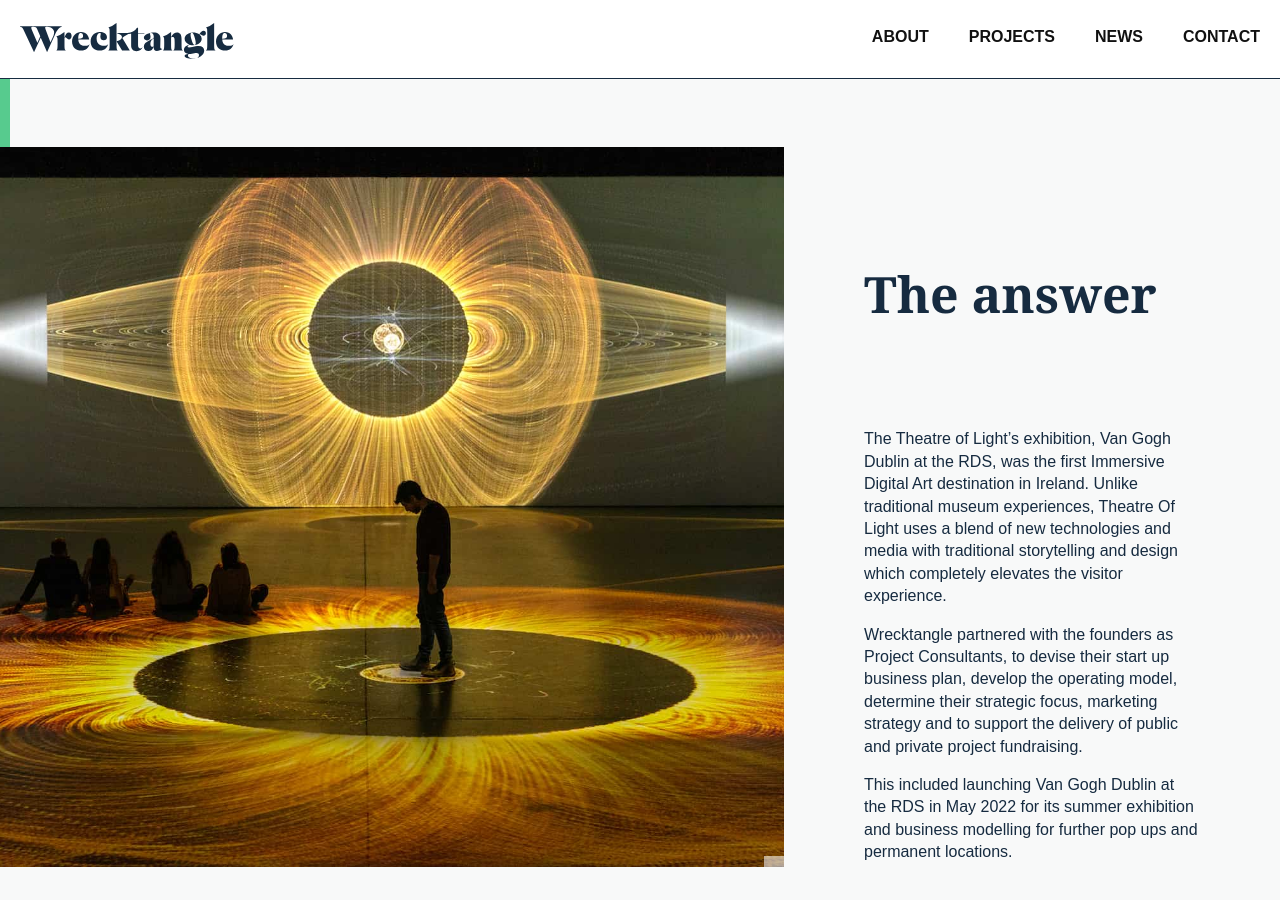
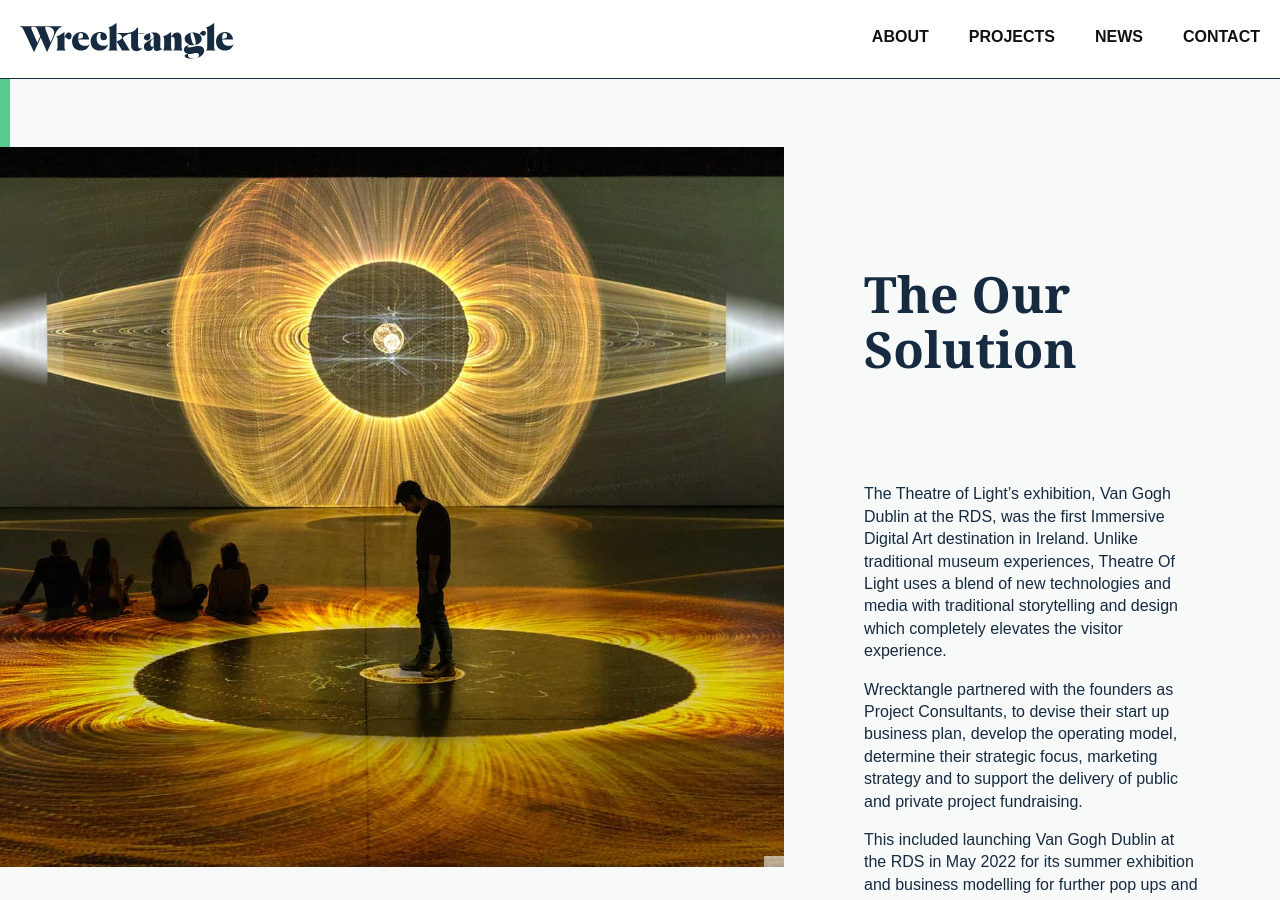
Before and after one commit to HarryFischer/wrecktangle, a Jekyll site: the page built from _projects/theatre-of-light.markdown, in a window 1280 px wide and 900 px high, scrolled down 730 px. Built offline with Jekyll 4.4.1, drawn with Linux system fonts in a browser that asks for light colours.

Commit message:
Updated Theatre Of Light

```diff
--- a/_projects/theatre-of-light.markdown
+++ b/_projects/theatre-of-light.markdown
@@ -11,7 +11,7 @@
   image-caption:
   alt:
   array:
-  - question: The answer
+  - question: The Our Solution
     answer-text: "The Theatre of Light’s exhibition, Van Gogh Dublin at the RDS, was
       the first Immersive Digital Art destination in Ireland. Unlike traditional museum
       experiences, Theatre Of Light uses a blend of new technologies and media with
```
